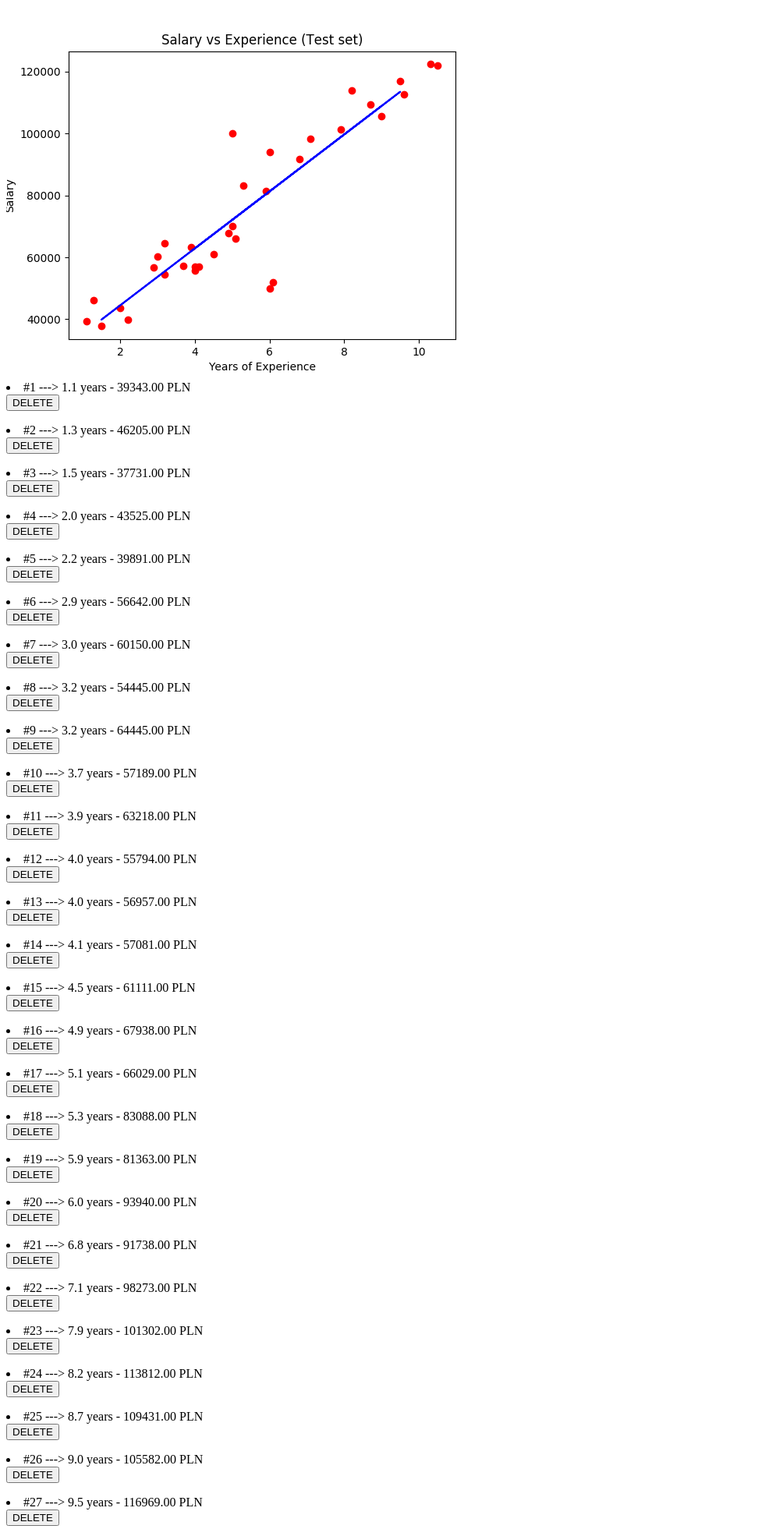
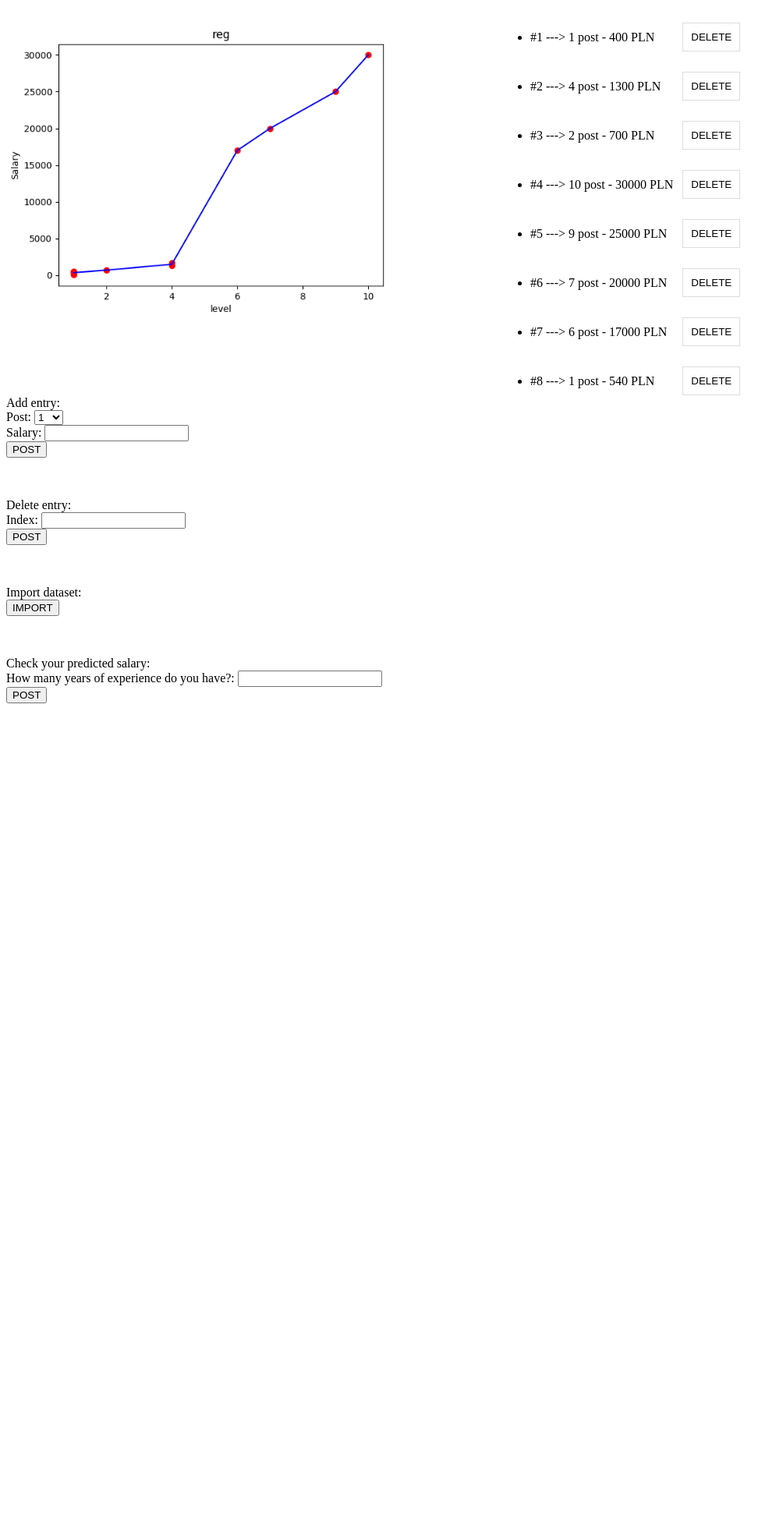
Before and after one commit to kmitv/predictor200, a Django app: page / in a window 1280 px wide. Shown: the top 1961 px of the page at 78% size, without its empty margins (0-1004 px from the left). After the commit the page ends 902 px from the top, so only its background shows below. Run offline with Django 3.2, Linux system fonts and the light colour scheme; data comes from the database, SQL or seed files in the repository.

Commit message:
moved to CBVs

```diff
--- a/howdy/models.py
+++ b/howdy/models.py
@@ -1,5 +1,5 @@
 from django.db import models
 
 class Experience(models.Model):
-    years = models.CharField(max_length=100)
+    post = models.CharField(max_length=100)
     salary = models.CharField(max_length=100)
--- /dev/null
+++ b/howdy/static/howdy/style.css
@@ -0,0 +1,69 @@
+li {
+    color: black;
+}
+
+.li_el {
+    width: 33%;
+}
+
+.expList {
+    height: 500px;
+    overflow: scroll;
+    width: 50%;
+    float: right;
+}
+
+.graphImg {
+    float: left;
+    width: 50%;
+    height: 500px;
+}
+
+.graphImg img {
+    width: 85%;
+}
+
+ /* Style the form - display items horizontally */
+ .form-inline {
+    display: flex;
+    flex-flow: row wrap;
+    align-items: center;
+  }
+
+  /* Add some margins for each label */
+  .form-inline label {
+    margin: 5px 10px 5px 0;
+  }
+
+  /* Style the input fields */
+  .form-inline input {
+    vertical-align: middle;
+    margin: 5px 10px 5px 0;
+    padding: 10px;
+    background-color: #fff;
+    border: 1px solid #ddd;
+  }
+
+  /* Style the submit button */
+  .form-inline button {
+    padding: 10px 20px;
+    background-color: dodgerblue;
+    border: 1px solid #ddd;
+    color: white;
+  }
+
+  .form-inline button:hover {
+    background-color: royalblue;
+  }
+
+  /* Add responsiveness - display the form controls vertically instead of horizontally on screens that are less than 800px wide */
+  @media (max-width: 800px) {
+    .form-inline input {
+      margin: 10px 0;
+    }
+
+    .form-inline {
+      flex-direction: column;
+      align-items: stretch;
+    }
+  }
--- a/howdy/templates/index.html
+++ b/howdy/templates/index.html
@@ -1,22 +1,45 @@
- {% comment %} <img src="foo.png" alt="Italian Trulli"> {% endcomment %}
+{% load static %}
 
-{% comment %} <img src="{% static '/foobar.png' %}"/> {% endcomment %}
+<link rel="stylesheet" type="text/css" href="{% static 'howdy/style.css' %}">
 
-{% load static %}
-<img src="{% static "howdy/foo.png" %}" alt="My image">
+<div class="graphImg">
 
+    {% load static %}
+    <img src="{% static "howdy/foo.png" %}" alt="My image">
+
+</div>
+
+<div class="expList">
+
+<ul>
 {% for exp in experience_list %}
-    <li>#{{ exp.id }} ---> {{ exp.years }} years - {{ exp.salary }} PLN <form action="{% url 'howdy:data_remove' %}" method="POST"> {% csrf_token %} <input value="{{ exp.id }}" name="index" type="hidden"> <input type="submit" value="DELETE"/> </form> </li>
+    <li><form class="form-inline" action="" method="POST"> {% csrf_token %} <div class="li_el">#{{ exp.id }} ---> {{ exp.post }} post - {{ exp.salary }} PLN </div> <input value="{{ exp.id }}" name="index" type="hidden"> <input type="submit" value="DELETE"/> </form> </li>
 {% endfor %}
+</ul>
+
+</div>
 
 <br/>
 <br/>
 <br/>
 
 Add entry: <br/>
-<form action="{% url 'howdy:data_add' %}" method="POST">
+<form method="POST">
     {% csrf_token %}
-    Years: <input type="text" name="years"/><br/>
+    Post:
+    <select name="post">
+        <option value="1">1</option>
+        <option value="2">2</option>
+        <option value="3">3</option>
+        <option value="4">4</option>
+        <option value="5">5</option>
+        <option value="6">6</option>
+        <option value="7">7</option>
+        <option value="8">8</option>
+        <option value="9">9</option>
+        <option value="10">10</option>
+    </select>
+    </br>
     Salary: <input type="text" name="salary"/><br/>
     <input type="submit" value="POST"/>
 </form>
@@ -25,7 +48,7 @@ Add entry: <br/>
 <br/>
 
 Delete entry: <br/>
-<form action="{% url 'howdy:data_remove' %}" method="POST">
+<form method="POST">
     {% csrf_token %}
     Index: <input type="text" name="index"/><br/>
     <input type="submit" value="POST"/>
@@ -35,7 +58,7 @@ Delete entry: <br/>
 <br/>
 
 Import dataset: <br/>
-<form action="{% url 'howdy:data_import' %}" method="POST">
+<form method="POST">
     {% csrf_token %}
     <input type="hidden" name="import" value=0>
     <input type="submit" value="IMPORT"/>
@@ -45,7 +68,7 @@ Import dataset: <br/>
 <br/>
 
 Check your predicted salary: <br/>
-<form action="{% url 'howdy:data_predict' %}" method="POST">
+<form action="" method="POST">
     {% csrf_token %}
     How many years of experience do you have?: <input type="text" name="pred_query"/><br/>
     <input type="submit" value="POST"/>
--- a/howdy/urls.py
+++ b/howdy/urls.py
@@ -4,9 +4,10 @@ from . import views
 
 app_name = 'howdy'
 urlpatterns = [
-    path('', views.index, name='index'),
-    path('data-add', views.data_add, name='data_add'),
-    path('data-remove', views.data_remove, name='data_remove'),
-    path('data-import', views.data_import, name='data_import'),
-    path('data-predict', views.data_predict, name='data_predict')
+    # path('', views.index, name='index'),
+    # path('data-add', views.wju.data_add, name='data_add'),
+    # path('data-remove', views.wju.data_remove, name='data_remove'),
+    # path('data-import', views.wju.data_import, name='data_import'),
+    # path('data-predict', views.wju.data_predict, name='data_predict'),
+    path('', views.wju.as_view(), name='index')
 ]
--- a/howdy/views.py
+++ b/howdy/views.py
@@ -1,17 +1,9 @@
-#  # howdy/views.py
-# from django.shortcuts import render
-# from django.views.generic import TemplateView
-
-# # Create your views here.
-# class HomePageView(TemplateView):
-#     def get(self, request, **kwargs):
-#         return render(request, 'index.html', context=None)
-
-
 from django.http import HttpResponseRedirect
 from django.shortcuts import get_object_or_404, render, redirect
 from django.urls import reverse
 from django.views import generic
+
+from django.views.generic import View
 
 import csv
 
@@ -21,131 +13,88 @@ import pandas as pd
 
 from howdy.models import Experience
 
-# class IndexView(generic.ListView):
-#         template_name = 'index.html'
-#         context_object_name = 'experience_list'
+class wju(View):
 
-#         def get_queryset(self):
-#                 return Experience.objects.all()
+        post_list = [None] * Experience.objects.count()
+        salary_list = [None] * Experience.objects.count()
 
-experience_list = Experience.objects.all()
-# context = {'experience_list': experience_list}
+        exp_set = Experience.objects.filter(post__isnull=False)
 
-def index(request):
-#     experience_list = Experience.objects.all()
-    context = {'experience_list': experience_list}
-    return render(request, 'index.html', context)
+        list_increment = 0
+
+        for exp in exp_set:
+                post_list[list_increment] = float(exp.post)
+                salary_list[list_increment] = float(exp.salary)
+
+                list_increment=list_increment+1
+
+        X = np.array(post_list).reshape(-1,1)
+        y = np.array(salary_list).reshape(-1,1)
+
+        print(X)
+        print(y)
+
+        from sklearn.model_selection import train_test_split
+        X_train, X_test, y_train, y_test = train_test_split(X, y, test_size = 1/3, random_state = 0)
+
+        print(X_train)
+        print(y_train)
+
+        # Fitting Linear Regression to the dataset
+        from sklearn.linear_model import LinearRegression
+        regressor = LinearRegression()
+        regressor.fit(X_train, y_train)
+
+        # Fitting Polynomial Regression to the dataset
+        from sklearn.preprocessing import PolynomialFeatures
+        regressor = PolynomialFeatures(degree = Experience.objects.count())
+        X_poly = regressor.fit_transform(X)
+        regressor.fit(X_poly, y)
+        poly_regressor = LinearRegression()
+        poly_regressor.fit(X_poly, y)
 
 
-def data_add(request):
-        if request.method == 'POST':
-                if request.POST.get('years') and request.POST.get('salary'):
+        def get(self, request, *args, **kwargs):
+                experience_list = Experience.objects.all()
+                context = {'experience_list': experience_list}
+                return render(request, "index.html", context=context)
 
-
+        def post(self, request, *args, **kwargs):
+                if request.POST.get('post') and request.POST.get('salary'):
                         post=Experience()
-                        post.years= request.POST.get('years')
+                        post.post= request.POST.get('post')
                         post.salary= request.POST.get('salary')
                         post.save()
                         return redirect('/')
-        else:
-                return redirect('/')
 
-def data_remove(request):
-        if request.method == 'POST':
                 if request.POST.get('index'):
                         to_del = Experience.objects.get(id = request.POST.get('index'))
                         to_del.delete()
                         return redirect('/')
-        else:
-                return redirect('/')
 
-def data_import(request):
+                if request.POST.get('index'):
+                        to_del = Experience.objects.get(id = request.POST.get('index'))
+                        to_del.delete()
+                        return redirect('/')
 
-        if request.method == 'POST':
                 if request.POST.get('import'):
-                        years_list = [None] * Experience.objects.count()
-                        salary_list = [None] * Experience.objects.count()
-
-                        exp_set = Experience.objects.filter(years__isnull=False)
-
-                        ##### to w funkcję zwracającą predict # # # tak jak w plt.plot, później do użycia w data_predict
-
-                        list_increment = 0
-
-                        for exp in exp_set:
-                                years_list[list_increment] = float(exp.years)
-                                salary_list[list_increment] = float(exp.salary)
-
-                                list_increment=list_increment+1
-
-                        X = np.array(years_list)
-                        y = np.array(salary_list)
-
-                        # from sklearn.model_selection import train_test_split
-                        X_train, X_test, y_train, y_test = split(X, y)
-
-                        from sklearn.linear_model import LinearRegression
-                        regressor = LinearRegression()
-                        regressor.fit(X_train.reshape(-1,1), y_train.reshape(-1,1))
-
-                        # y_pred = regressor.predict(X_test.reshape(-1, 1))
-
-                        # print(regressor.predict(np.array([12]).reshape(-1,1)))
-
-                        ##### to w funkcję zwracającą predict # # # tak jak w plt.plot, później do użycia w data_predict
 
                         plt.clf()
 
-                        plt.scatter(X, y, color = 'red')
-                        plt.plot(X_test, regressor.predict(X_test.reshape(-1,1)), color = 'blue')
-                        plt.title('Salary vs Experience (Test set)')
-                        plt.xlabel('Years of Experience')
+                        plt.scatter(self.X, self.y, color = 'red')
+                        plt.plot(np.sort(self.X, axis=0), self.poly_regressor.predict(self.regressor.fit_transform(np.sort(self.X, axis=0))), color = 'blue')
+                        plt.title('reg')
+                        plt.xlabel('level')
                         plt.ylabel('Salary')
                         plt.savefig('howdy/static/howdy/foo.png')
 
-                        # return redirect('/')
-                        redirect('/')
-        return redirect('/')
+                        print(self.regressor)
+                        print(self.poly_regressor)
 
-def data_predict(request):
-        if request.method == 'POST':
+                        return redirect('/')
+
                 if request.POST.get('pred_query'):
                         query = float(request.POST.get('pred_query'))
-
-                        years_list = [None] * Experience.objects.count()
-                        salary_list = [None] * Experience.objects.count()
-
-                        exp_set = Experience.objects.filter(years__isnull=False)
-
-                        ##### to w funkcję zwracającą predict # # # tak jak w plt.plot, później do użycia w data_predict
-
-                        list_increment = 0
-
-                        for exp in exp_set:
-                                years_list[list_increment] = float(exp.years)
-                                salary_list[list_increment] = float(exp.salary)
-
-                                list_increment=list_increment+1
-
-                        X = np.array(years_list)
-                        y = np.array(salary_list)
-
-                        # from sklearn.model_selection import train_test_split
-                        X_train, X_test, y_train, y_test = split(X, y)
-
-                        from sklearn.linear_model import LinearRegression
-                        regressor = LinearRegression()
-                        regressor.fit(X_train.reshape(-1,1), y_train.reshape(-1,1))
-
-                        pred = float(regressor.predict(np.array([query]).reshape(-1, 1)))
-
-                        context = {'experience_list': experience_list, 'pred': pred}
-
+                        pred = float(self.poly_regressor.predict(self.regressor.fit_transform(np.array([query]).reshape(-1, 1))))
+                        context = {'experience_list': Experience.objects.all(), 'pred': pred}
                         return render(request, 'index.html', context)
-                        # return redirect('/')
-        else:
-                return redirect('/')
-
-def split(xvar, yvar):
-        from sklearn.model_selection import train_test_split
-        return train_test_split(xvar, yvar, test_size = 1/3, random_state = 0)
```
Also changed, not shown: db.sqlite3, howdy/migrations/0001_initial.py, howdy/migrations/0002_auto_20190213_1845.py (deleted), howdy/migrations/0003_auto_20190213_1902.py (deleted), howdy/migrations/0004_auto_20190213_1903.py (deleted), howdy/migrations/__init__.py (added), howdy/static/howdy/foo.png, 3 other files.
